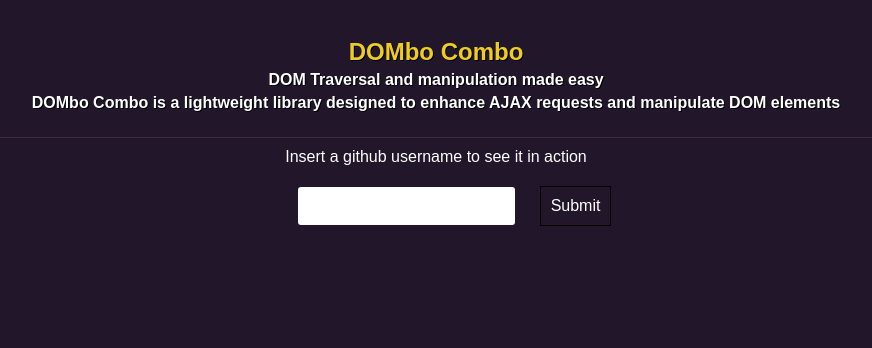
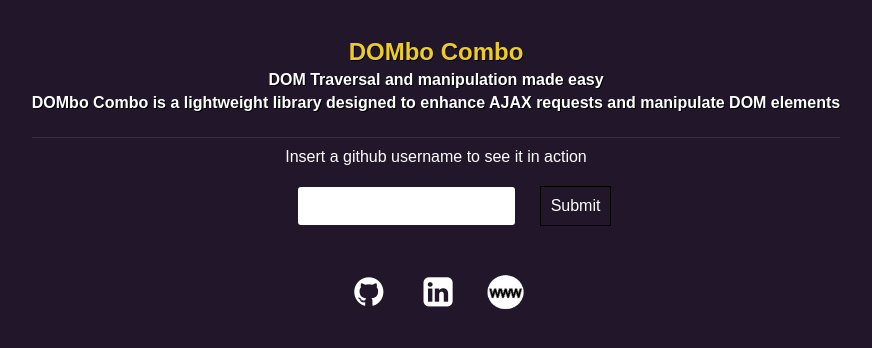
Before and after one commit to thansen29/DOMboCombo, a plain HTML site: page index.html in a window 1280 px wide. Shown: the whole page, without its empty margins (204-1076 px from the left). Drawn offline with nearby package versions, Linux system fonts and the light colour scheme.

Commit message:
readme, personal links

```diff
--- a/index.html
+++ b/index.html
@@ -28,6 +28,7 @@
           </div>
 
         </header>
+
         <div class="instructions">
           Insert a github username to see it in action
         </div>
@@ -43,10 +44,29 @@
           </div>
         </form>
 
+
         <nav class="banner">
           <ul class="banner-list">
           </ul>
         </nav>
+
+        <ul class="links">
+          <li>
+            <a href="http://github.com/thansen29/">
+              <i class="fa fa-github link-fa" aria-hidden="true"></i>
+            </a>
+          </li>
+          <li>
+            <a href="http://www.linkedin.com/in/thomas-hansen-1a0a51132/">
+              <i class="fa fa-linkedin-square link-fa" aria-hidden="true"></i>
+            </a>
+          </li>
+          <li>
+            <a href="http://www.tomhansen.io">
+              <img class="www" src="./styles/www.png" alt="">
+            </a>
+          </li>
+        </ul>
 
       </section>
     </section>
--- a/styles/main.css
+++ b/styles/main.css
@@ -1,18 +1,14 @@
 .main-container {
   background: #21162a;
-  /* min-height: 100vh; */
   height: 100%;
   width: 100%;
-  /* overflow: scroll; */
   color: white;
-
 }
 
 .git-form {
   display: flex;
   flex-direction: column;
   align-items: center;
-
   padding-top: 20px;
   margin-left: 3%;
 }
@@ -23,6 +19,7 @@
   margin-right: 1%;
   display: flex;
   justify-content: center;
+  align-items: center;
   flex-direction: column;
 }
 
@@ -117,3 +114,22 @@
   text-align: center;
   padding-top: 10px;
 }
+
+.links {
+  display: flex;
+  flex-direction: row;
+}
+
+.links li {
+  padding: 10px;
+}
+
+.link-fa {
+  font-size: 34px;
+}
+
+.www {
+  width: 45px;
+  height: 45px;
+  margin-top: -5px;
+}
```
Also changed, not shown: styles/www.png (added), 2 other files.
